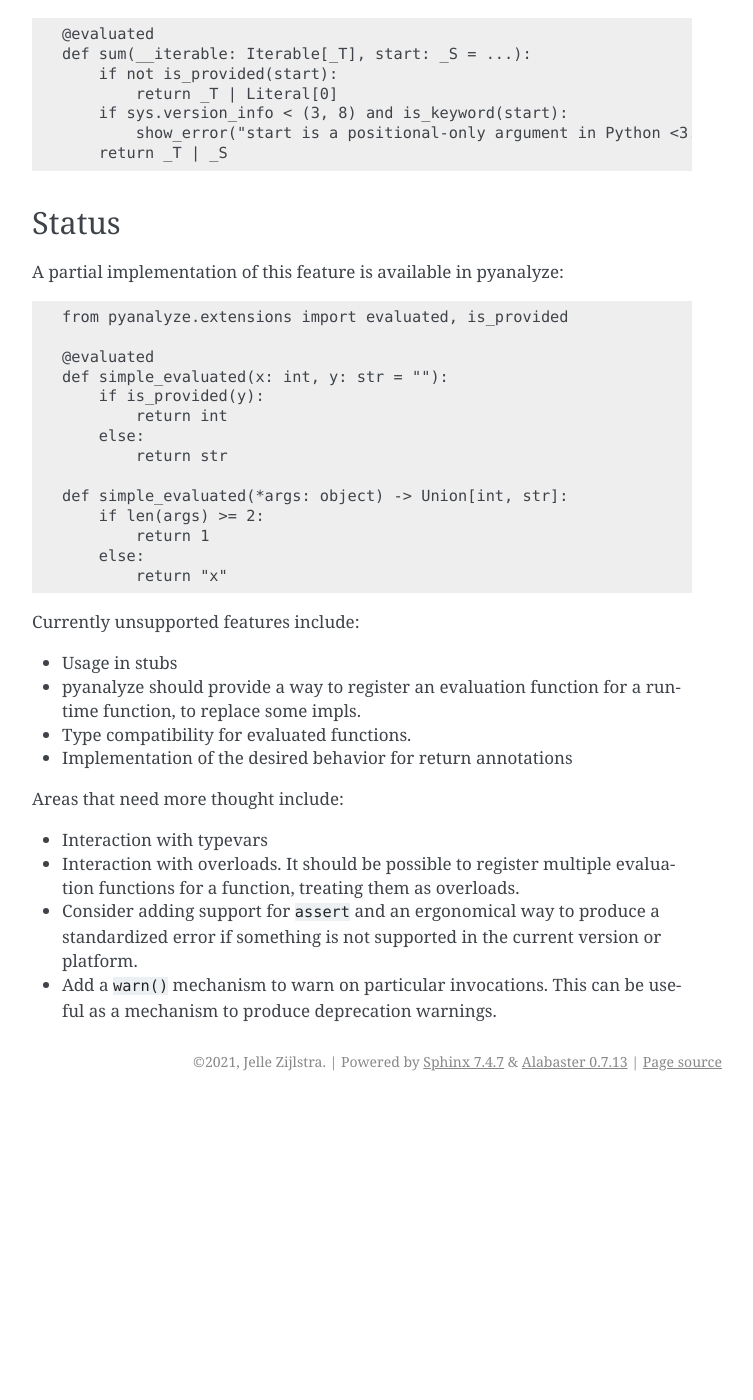
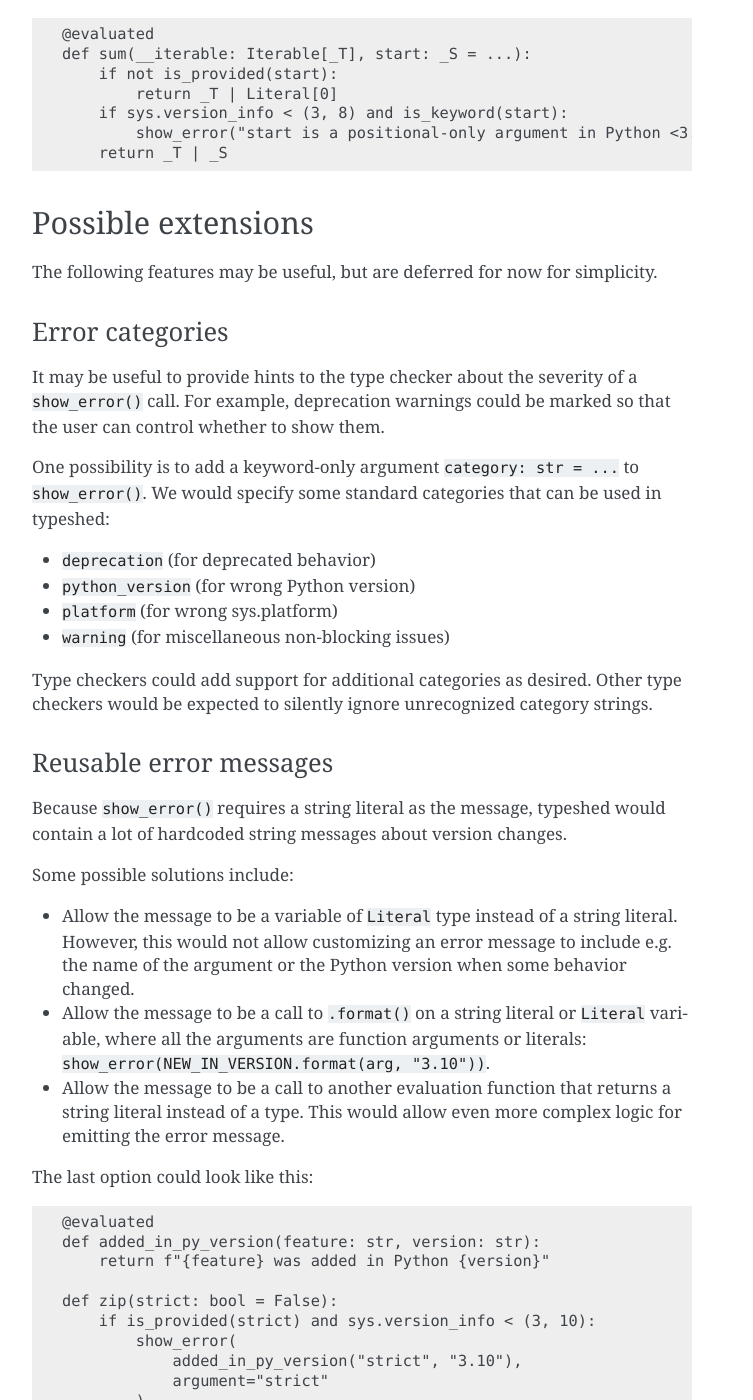
Before and after one commit to quora/pyanalyze, a Sphinx documentation site: the page built from docs/type_evaluation.md, in a window 1280 px wide and 1400 px high, scrolled down 11867 px. Shown: the whole window, without its empty margins (388-1141 px from the left). Built offline with Sphinx 7.4.7, drawn with Linux system fonts in a browser that asks for light colours; before the commit the page ends 12968 px from its top, so only the background shows below that; some of the changed text lies outside the part shown.

Commit message:
possible extensions

```diff
--- a/docs/type_evaluation.md
+++ b/docs/type_evaluation.md
@@ -587,6 +587,87 @@ This is how it could be implemented using `@evaluated`:
             show_error("start is a positional-only argument in Python <3.8", argument=start)
         return _T | _S
 
+## Possible extensions
+
+The following features may be useful, but are deferred
+for now for simplicity.
+
+### Error categories
+
+It may be useful to provide hints to the type checker
+about the severity of a `show_error()` call. For example,
+deprecation warnings could be marked so that the user can
+control whether to show them.
+
+One possibility is to add a keyword-only argument
+`category: str = ...` to `show_error()`. We would specify
+some standard categories that can be used in typeshed:
+
+- `deprecation` (for deprecated behavior)
+- `python_version` (for wrong Python version)
+- `platform` (for wrong sys.platform)
+- `warning` (for miscellaneous non-blocking issues)
+
+Type checkers could add support for additional categories
+as desired. Other type checkers would be expected to
+silently ignore unrecognized category strings.
+
+### Reusable error messages
+
+Because `show_error()` requires a string literal as the
+message, typeshed would contain a lot of hardcoded string
+messages about version changes.
+
+Some possible solutions include:
+
+- Allow the message to be a variable of `Literal` type
+  instead of a string literal. However, this would not
+  allow customizing an error message to include e.g.
+  the name of the argument or the Python version when
+  some behavior changed.
+- Allow the message to be a call to `.format()` on a
+  string literal or `Literal` variable, where all the
+  arguments are function arguments or literals:
+  `show_error(NEW_IN_VERSION.format(arg, "3.10"))`.
+- Allow the message to be a call to another evaluation
+  function that returns a string literal instead of a type.
+  This would allow even more complex logic for emitting the
+  error message.
+
+The last option could look like this:
+
+    @evaluated
+    def added_in_py_version(feature: str, version: str):
+        return f"{feature} was added in Python {version}"
+
+    def zip(strict: bool = False):
+        if is_provided(strict) and sys.version_info < (3, 10):
+            show_error(
+                added_in_py_version("strict", "3.10"),
+                argument="strict"
+            )
+
+
+### Adding attributes
+
+A common pattern in type checker plugins is for the plugin
+to add some extra attribute to the object. For example,
+`@functools.total_ordering` inserts various dunder methods
+into the class it decorates.
+
+We could add an `add_attributes()` primitive that given
+a type and a dictionary of attributes, modifies the type
+to add these attributes.
+
+Usage could look like this:
+
+    @evaluated
+    def total_ordering(cls: Type[T]):
+        return add_attributes(
+            cls,
+            {"__eq__": Callable[[T, T], bool]}
+        )
+
 ## Status
 
 A partial implementation of this feature is available
@@ -623,10 +704,3 @@ Areas that need more thought include:
 - Interaction with overloads. It should be possible
   to register multiple evaluation functions for a
   function, treating them as overloads.
-- Consider adding support for `assert` and an
-  ergonomical way to produce a standardized error
-  if something is not supported in the current
-  version or platform.
-- Add a `warn()` mechanism to warn on particular
-  invocations. This can be useful as a mechanism
-  to produce deprecation warnings.
```
